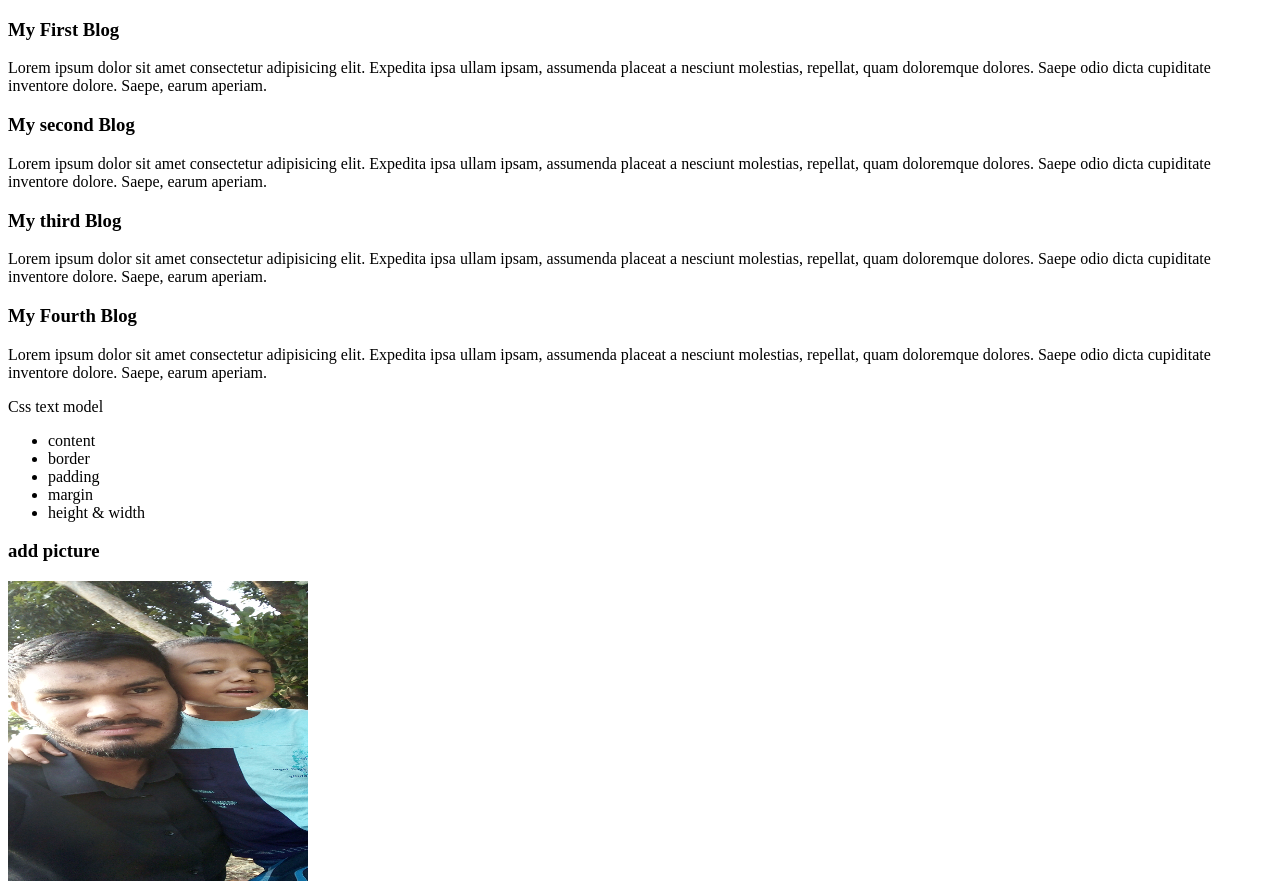
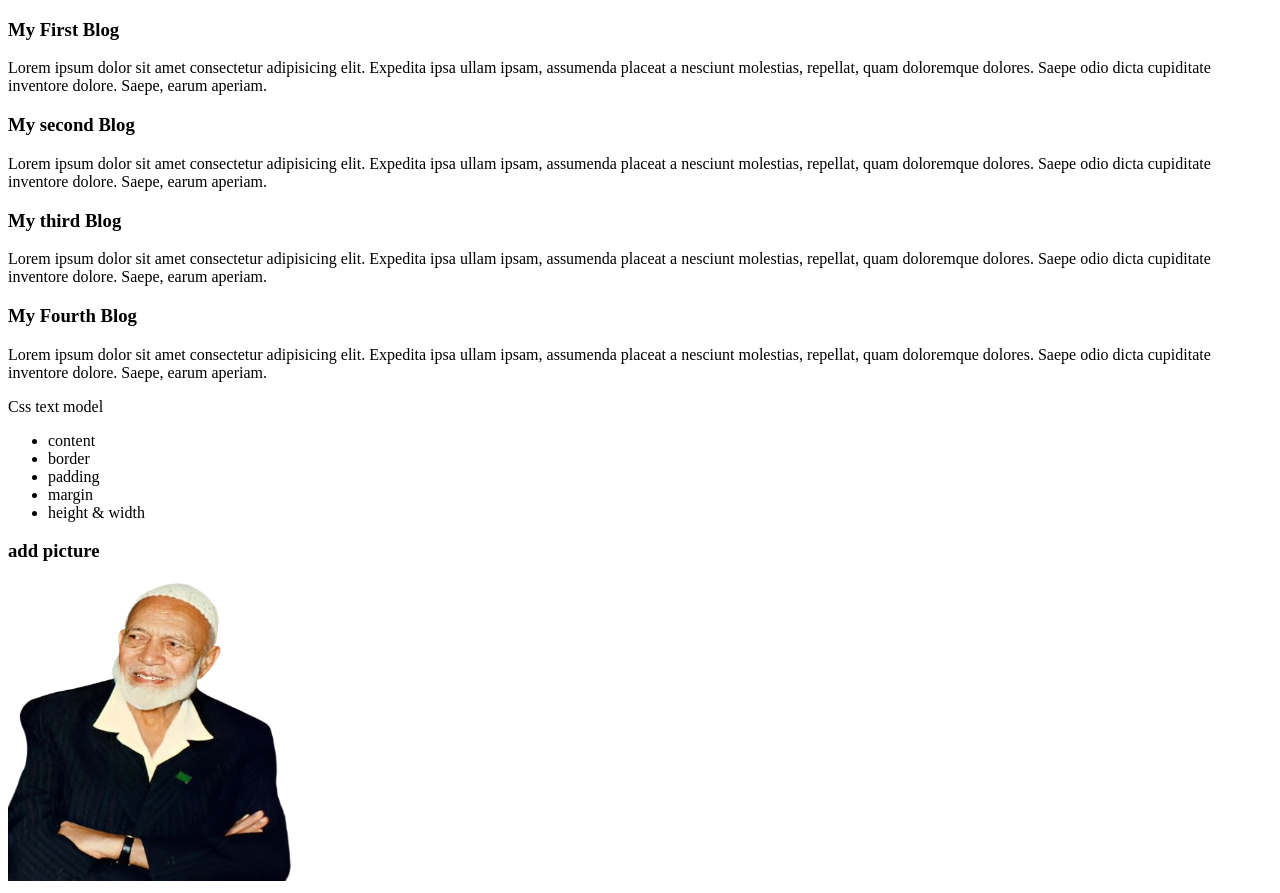
Before and after one commit to mbinfaruk/module3-github-repo, a plain HTML site: page index.html in a window 1280 px wide. Drawn offline with Linux system fonts and the light colour scheme.

Commit message:
ahmed add

```diff
--- a/index.html
+++ b/index.html
@@ -32,7 +32,7 @@
     </ul>
     <div>
         <h3>add picture</h3>
-        <img src="/images/my&muaz.jpg" alt="my khoma" height="300px" width="300px">
+        <img src="/images/AhmedDeedat.png" alt="my & muaj khoma" height="300px" width="300px">
     </div>
 </body>
 </html>
```
